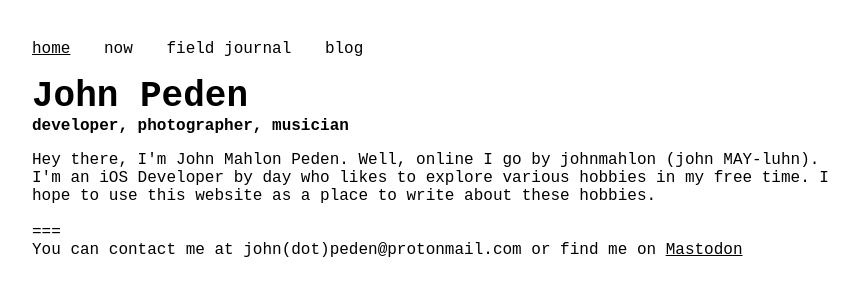
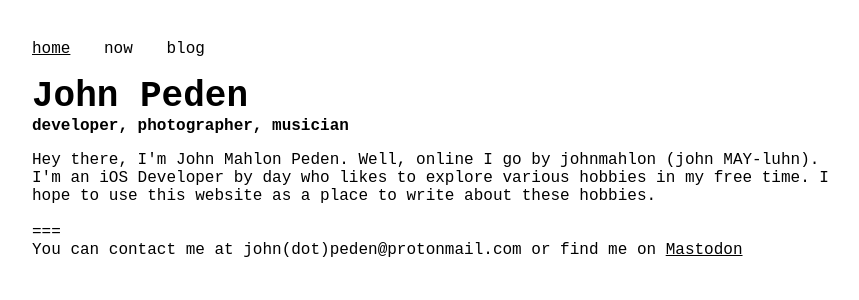
Before and after one commit to johnmahlon/johnmahlon.github.io, a Jekyll site: the page built from index.html, in a window 1280 px wide. Shown: the top 300 px of the page, without its empty margins (8-867 px from the left). Built offline with Jekyll 4.4.1, drawn with Linux system fonts in a browser that asks for light colours.

Commit message:
remove field journal

```diff
--- a/_data/navigation.yml
+++ b/_data/navigation.yml
@@ -2,7 +2,5 @@
   link: /
 - name: now
   link: /now.html
-- name: field journal
-  link: /field.html
 - name: blog
   link: /blog.html
```
